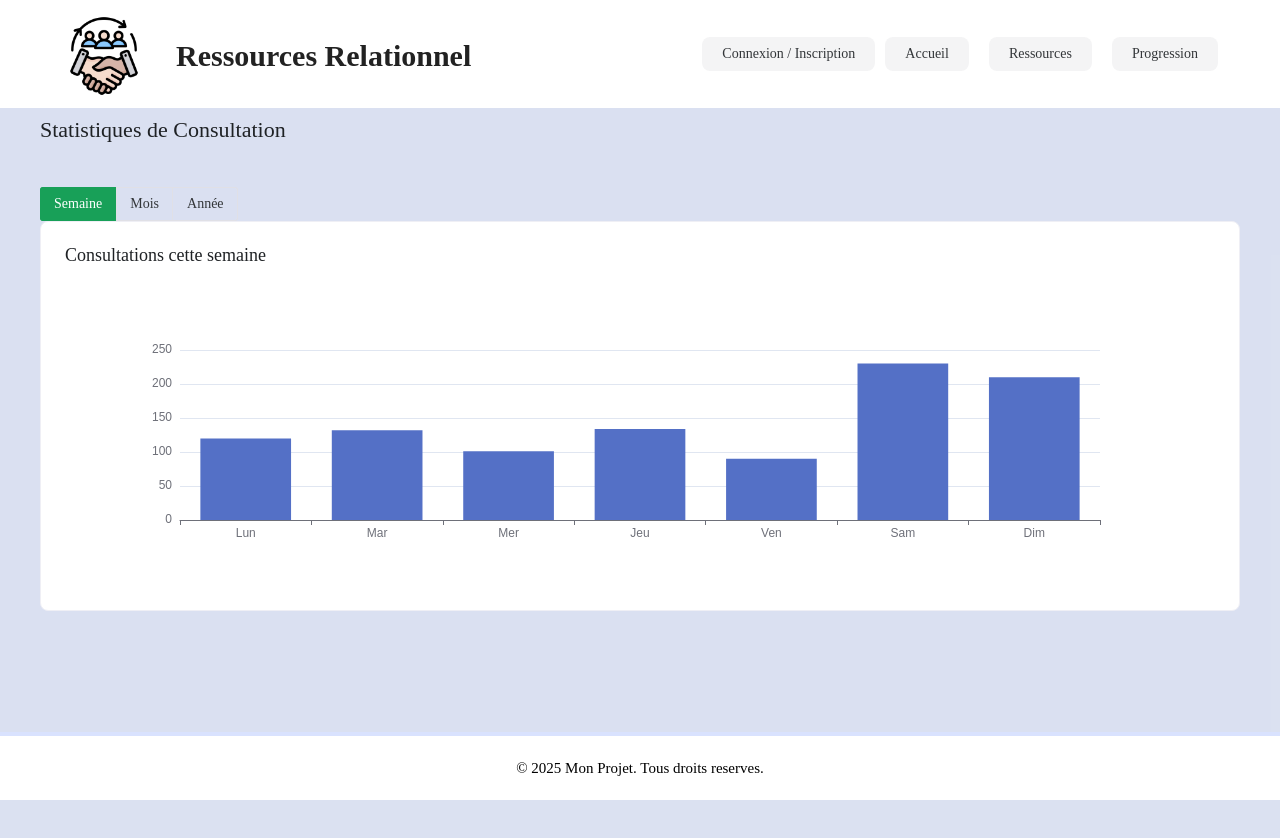
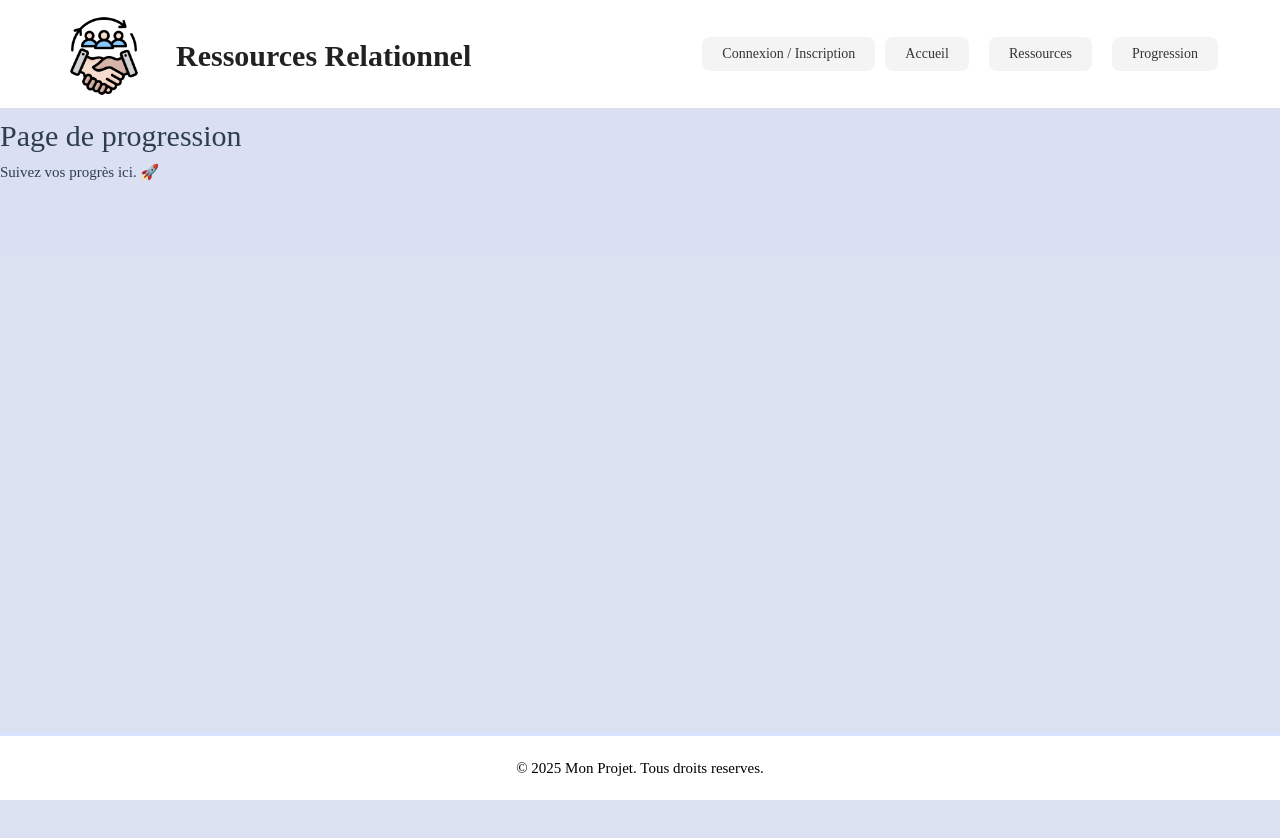
Before and after one commit to mat25/RE_SOURCES_RELATIONNELLES, a Vue app in the folder frontend/: page /progression in a window 1280 px wide. Shown: the top 838 px of the page. Built offline with nearby package versions, Linux system fonts and the light colour scheme.

Commit message:
progression de mort

```diff
--- a/frontend/src/views/progression.vue
+++ b/frontend/src/views/progression.vue
@@ -1,136 +1,12 @@
 <template>
-  <div class="container mx-auto py-8 px-4">
-    <n-h2 class="text-center text-2xl font-semibold mb-8">
-      Statistiques de Consultation
-    </n-h2>
-
-    <div class="mb-6 text-center">
-      <n-button-group>
-        <n-button
-            @click="selectedChart = 'week'"
-            :type="selectedChart === 'week' ? 'primary' : 'default'"
-        >
-          Semaine
-        </n-button>
-        <n-button
-            @click="selectedChart = 'month'"
-            :type="selectedChart === 'month' ? 'primary' : 'default'"
-        >
-          Mois
-        </n-button>
-        <n-button
-            @click="selectedChart = 'year'"
-            :type="selectedChart === 'year' ? 'primary' : 'default'"
-        >
-          Année
-        </n-button>
-      </n-button-group>
-    </div>
-
-    <!-- Affichage dynamique du graphique en fonction de la sélection -->
-    <n-card v-if="selectedChart === 'week'" title="Consultations cette semaine" size="medium">
-      <v-chart :option="weekChart" autoresize style="height: 300px;" />
-    </n-card>
-
-    <n-card v-if="selectedChart === 'month'" title="Consultations ce mois-ci" size="medium">
-      <v-chart :option="monthChart" autoresize style="height: 300px;" />
-    </n-card>
-
-    <n-card v-if="selectedChart === 'year'" title="Consultations cette année" size="medium">
-      <v-chart :option="yearChart" autoresize style="height: 300px;" />
-    </n-card>
+  <div class="p-6 text-center">
+    <h1 class="text-2xl font-bold mb-2">Page de progression</h1>
+    <p class="text-gray-600">Suivez vos progrès ici. 🚀</p>
   </div>
 </template>
 
 <script setup>
-import { ref } from 'vue'
-import VChart from 'vue-echarts'
-import { use } from 'echarts/core'
-import { LineChart, BarChart } from 'echarts/charts'
-import {
-  TitleComponent,
-  TooltipComponent,
-  GridComponent,
-  LegendComponent
-} from 'echarts/components'
-import { CanvasRenderer } from 'echarts/renderers'
-
-// Enregistrer les composants nécessaires
-use([
-  LineChart,
-  BarChart,
-  TitleComponent,
-  TooltipComponent,
-  GridComponent,
-  LegendComponent,
-  CanvasRenderer
-])
-
-// État réactif pour le graphique sélectionné
-const selectedChart = ref('week')
-
-// 📅 Graphique de la semaine
-const weekChart = ref({
-  tooltip: { trigger: 'axis' },
-  xAxis: { type: 'category', data: ['Lun', 'Mar', 'Mer', 'Jeu', 'Ven', 'Sam', 'Dim'] },
-  yAxis: { type: 'value' },
-  series: [
-    {
-      name: 'Consultations',
-      type: 'bar',
-      data: [120, 132, 101, 134, 90, 230, 210]
-    }
-  ]
-})
-
-// 📆 Graphique du mois
-const monthChart = ref({
-  tooltip: { trigger: 'axis' },
-  xAxis: {
-    type: 'category',
-    data: Array.from({ length: 30 }, (_, i) => `Jour ${i + 1}`)
-  },
-  yAxis: { type: 'value' },
-  series: [
-    {
-      name: 'Consultations',
-      type: 'line',
-      smooth: true,
-      data: Array.from({ length: 30 }, () => Math.floor(Math.random() * 200) + 50)
-    }
-  ]
-})
-
-// 📊 Graphique de l’année
-const yearChart = ref({
-  tooltip: { trigger: 'axis' },
-  xAxis: {
-    type: 'category',
-    data: ['Jan', 'Fév', 'Mar', 'Avr', 'Mai', 'Juin', 'Juil', 'Août', 'Sep', 'Oct', 'Nov', 'Déc']
-  },
-  yAxis: { type: 'value' },
-  series: [
-    {
-      name: 'Consultations',
-      type: 'bar',
-      data: [820, 932, 901, 934, 1290, 1330, 1320, 1450, 1200, 1100, 950, 1230]
-    }
-  ]
-})
 </script>
 
 <style scoped>
-.container {
-  max-width: 1200px;
-  margin: 0 auto;
-}
-
-.n-card {
-  border-radius: 8px;
-}
-
-.n-button-group {
-  display: inline-block;
-  margin-top: 20px;
-}
 </style>
```
Also changed, not shown: frontend/public/m3gtr.webp (added).
